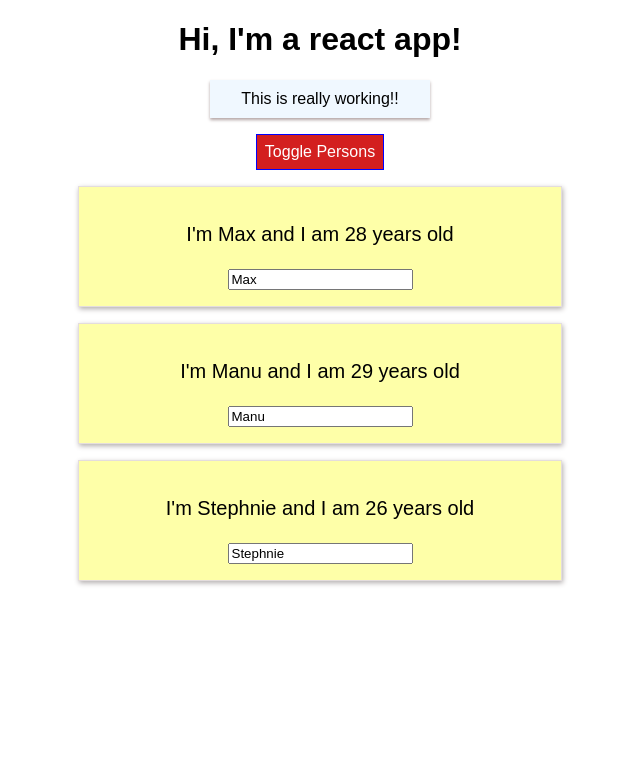
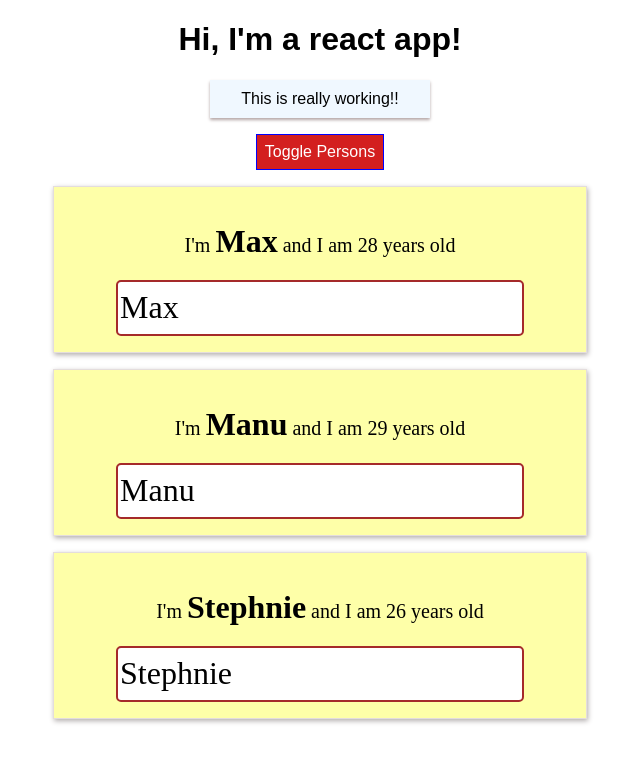
Before and after one commit to Hartz-I/ReactJS-DeepDive, a React (Create React App) app in the folder react-complete-guide/: page / in a window 1280 px wide. Both pictures are taken after a click on the button "Toggle Persons". Shown: the top 762 px of the page, without its empty margins (320-960 px from the left). Built offline with nearby package versions, Linux system fonts and the light colour scheme.

Commit message:
tweaked the style a bit more

```diff
--- a/react-complete-guide/src/components/Persons/Person/Person.css
+++ b/react-complete-guide/src/components/Persons/Person/Person.css
@@ -9,13 +9,28 @@
   background-color: rgba(251, 255, 0, 0.342);
   color: rgb(0, 0, 0);
   font-size: 20px;
+  font-family: "Lucida Handwriting", "Lucida", "Cursive";
 
   animation: slideDown 0.5s ease;
 }
 
+.textInput {
+  width: 80%;
+  height: 50px;
+  font-size: 32px;
+  border: 2px solid brown;
+  border-radius: 5px;
+  font-family: "Lucida Handwriting", "Lucida", "Cursive";
+}
+
+.changedText {
+  font-size: 32px;
+  font-weight: 800;
+}
+
 @keyframes slideDown {
   0% {
-    transform: translateX(-500px);
+    transform: translateX(-800px);
   }
 
   100% {
--- a/react-complete-guide/src/components/Persons/Person/Person.js
+++ b/react-complete-guide/src/components/Persons/Person/Person.js
@@ -5,8 +5,8 @@ import "./Person.css";
 import Radium from "radium";
 
 const style = {
-  "@media(min-width: 500px)": {
-    width: "450px",
+  "@media(min-width: 600px)": {
+    width: "500px",
   }, //but to use media we need to wrap app.js with StyleRoot
 };
 
@@ -14,10 +14,16 @@ const person = (props) => {
   return (
     <div className="Person" style={style}>
       <p onClick={props.click}>
-        I'm {props.name} and I am {props.age} years old
+        I'm <span class="changedText">{props.name}</span> and I am {props.age}{" "}
+        years old
       </p>
       <p>{props.children}</p>
-      <input type="text" onChange={props.changed} value={props.name} />
+      <input
+        type="text"
+        class="textInput"
+        onChange={props.changed}
+        value={props.name}
+      />
     </div>
   );
 };
```
